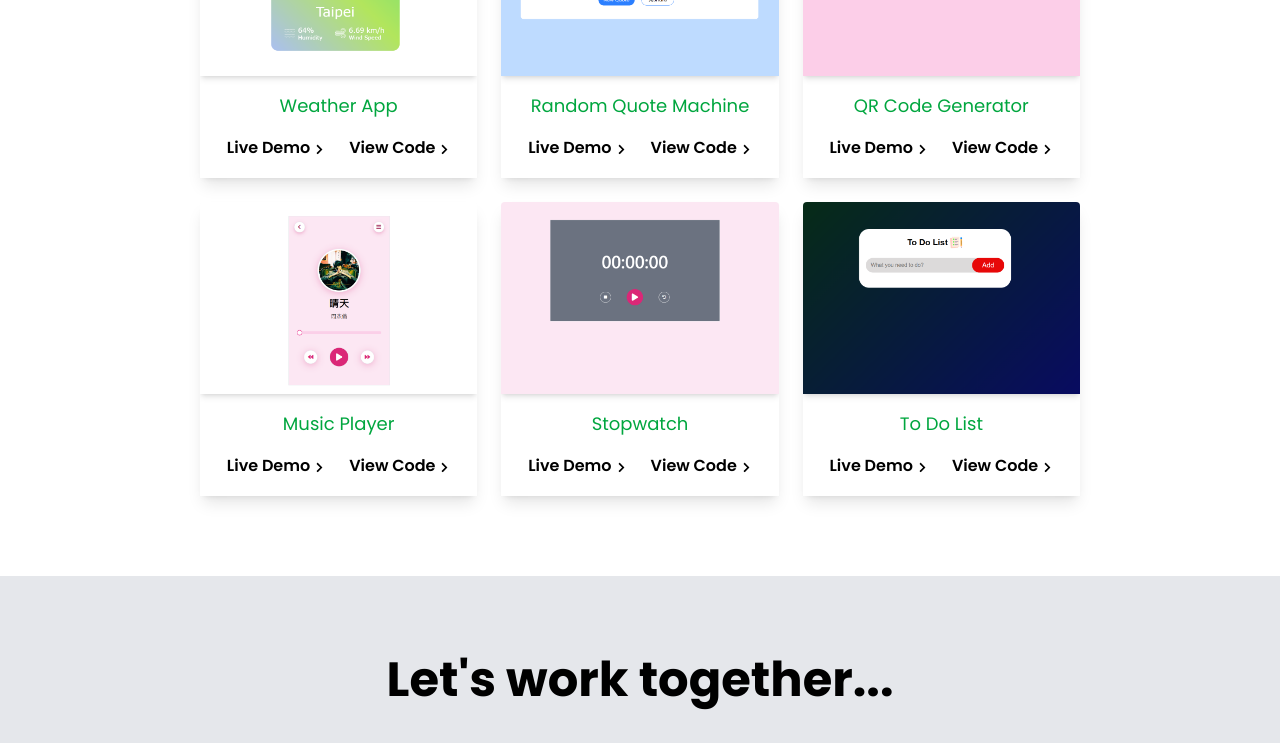
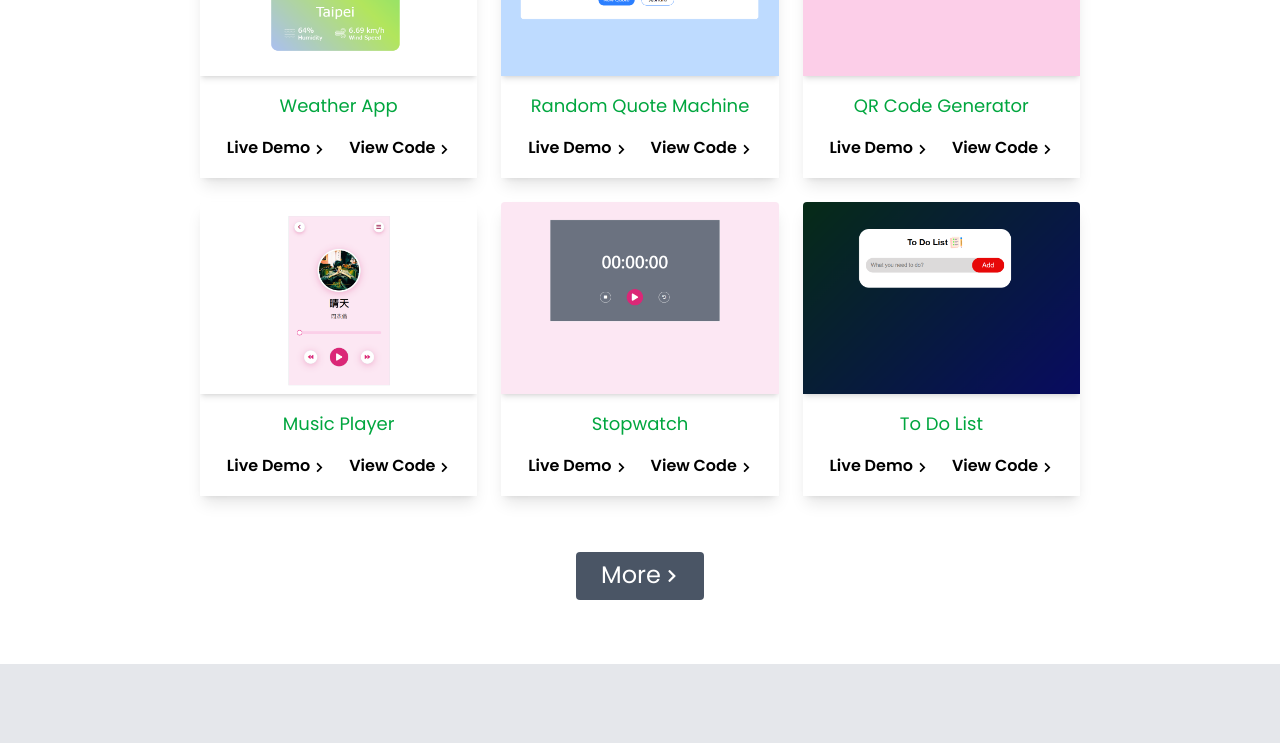
Before and after one commit to lixinjie520/my-app, a React (Vite) app: page / in a window 1280 px wide. Shown: the part 2296-3039 px from the top of the page. Built offline with nearby package versions, Linux system fonts and the light colour scheme; a web font is replaced by a local one.

Commit message:
Update Projects Section More link

```diff
--- a/src/App.jsx
+++ b/src/App.jsx
@@ -186,7 +186,7 @@ function App() {
           <div className="grid grid-cols-1 sm:grid-cols-2 md:grid-cols-3 gap-6 max-w-xl md:max-w-4xl mx-auto py-4 px-2">
             <div className="projects-card">
               <img
-                src="/public/images/weatherApp.png"
+                src="/images/weatherApp.png"
                 alt="Weather App Project"
                 className="projects-card-img "
               />
@@ -216,7 +216,7 @@ function App() {
             </div>
             <div className="projects-card">
               <img
-                src="/public/images/QuoteGenerator.png"
+                src="/images/QuoteGenerator.png"
                 alt="Random Quote Machine Project"
                 className="projects-card-img"
               />
@@ -248,7 +248,7 @@ function App() {
             </div>
             <div className="projects-card">
               <img
-                src="/public/images/QRCodeGenerator.png"
+                src="/images/QRCodeGenerator.png"
                 alt="QR Code Project"
                 className="projects-card-img"
               />
@@ -278,7 +278,7 @@ function App() {
             </div>
             <div className="projects-card">
               <img
-                src="/public/images/MusicPlayer.png"
+                src="/images/MusicPlayer.png"
                 alt="Music Player Project"
                 className="projects-card-img"
               />
@@ -308,7 +308,7 @@ function App() {
             </div>
             <div className="projects-card">
               <img
-                src="/public/images/Stopwatch.png"
+                src="/images/Stopwatch.png"
                 alt="Stopwatch Project"
                 className="projects-card-img"
               />
@@ -338,7 +338,7 @@ function App() {
             </div>
             <div className="projects-card">
               <img
-                src="/public/images/ToDoList.png"
+                src="/images/ToDoList.png"
                 alt="To Do List Project"
                 className="projects-card-img"
               />
@@ -367,6 +367,13 @@ function App() {
               </div>
             </div>
           </div>
+          <a
+            href="https://github.com/lixinjie520?tab=repositories" target="_blank"
+            className="flex items-center space-x-1 justify-center mt-10 w-32 h-12 rounded text-white text-2xl  mx-auto bg-gray-600 cursor-pointer hover:bg-blue-800 transition-colors duration-200"
+          >
+            <button className="pb-0.5 cursor-pointer">More</button>
+            <FaChevronRight className="text-[14px] leading-none" />
+          </a>
         </section>
         {/* 聯繫方式 */}
         <section id="contact" className="py-20 px-6 bg-gray-200">
--- a/src/output.css
+++ b/src/output.css
@@ -20,9 +20,15 @@
     --color-blue-400: oklch(70.7% 0.165 254.624);
     --color-blue-500: oklch(62.3% 0.214 259.815);
     --color-blue-600: oklch(54.6% 0.245 262.881);
+    --color-blue-700: oklch(48.8% 0.243 264.376);
+    --color-blue-800: oklch(42.4% 0.199 265.638);
     --color-indigo-700: oklch(45.7% 0.24 277.023);
+    --color-pink-200: oklch(89.9% 0.061 343.231);
+    --color-pink-400: oklch(71.8% 0.202 349.761);
+    --color-pink-600: oklch(59.2% 0.249 0.584);
     --color-gray-200: oklch(92.8% 0.006 264.531);
     --color-gray-400: oklch(70.7% 0.022 261.325);
+    --color-gray-600: oklch(44.6% 0.03 256.802);
     --color-black: #000;
     --color-white: #fff;
     --spacing: 0.25rem;
@@ -36,6 +42,8 @@
     --text-base--line-height: calc(1.5 / 1);
     --text-lg: 1.125rem;
     --text-lg--line-height: calc(1.75 / 1.125);
+    --text-xl: 1.25rem;
+    --text-xl--line-height: calc(1.75 / 1.25);
     --text-2xl: 1.5rem;
     --text-2xl--line-height: calc(2 / 1.5);
     --text-4xl: 2.25rem;
@@ -48,6 +56,7 @@
     --font-weight-bold: 700;
     --tracking-wide: 0.025em;
     --leading-relaxed: 1.625;
+    --radius-2xl: 1rem;
     --ease-in-out: cubic-bezier(0.4, 0, 0.2, 1);
     --default-transition-duration: 150ms;
     --default-transition-timing-function: cubic-bezier(0.4, 0, 0.2, 1);
@@ -237,6 +246,9 @@
   .mt-5 {
     margin-top: calc(var(--spacing) * 5);
   }
+  .mt-10 {
+    margin-top: calc(var(--spacing) * 10);
+  }
   .mr-1 {
     margin-right: calc(var(--spacing) * 1);
   }
@@ -270,6 +282,12 @@
   .inline-block {
     display: inline-block;
   }
+  .table {
+    display: table;
+  }
+  .h-10 {
+    height: calc(var(--spacing) * 10);
+  }
   .h-12 {
     height: calc(var(--spacing) * 12);
   }
@@ -279,11 +297,29 @@
   .h-lvh {
     height: 100lvh;
   }
+  .w-2 {
+    width: calc(var(--spacing) * 2);
+  }
   .w-8 {
     width: calc(var(--spacing) * 8);
   }
+  .w-10 {
+    width: calc(var(--spacing) * 10);
+  }
   .w-12 {
     width: calc(var(--spacing) * 12);
+  }
+  .w-20 {
+    width: calc(var(--spacing) * 20);
+  }
+  .w-24 {
+    width: calc(var(--spacing) * 24);
+  }
+  .w-28 {
+    width: calc(var(--spacing) * 28);
+  }
+  .w-32 {
+    width: calc(var(--spacing) * 32);
   }
   .w-full {
     width: 100%;
@@ -303,8 +339,14 @@
   .flex-1 {
     flex: 1;
   }
+  .border-collapse {
+    border-collapse: collapse;
+  }
   .cursor-pointer {
     cursor: pointer;
+  }
+  .resize {
+    resize: both;
   }
   .grid-cols-1 {
     grid-template-columns: repeat(1, minmax(0, 1fr));
@@ -339,6 +381,20 @@
   .gap-6 {
     gap: calc(var(--spacing) * 6);
   }
+  .space-x-0 {
+    :where(& > :not(:last-child)) {
+      --tw-space-x-reverse: 0;
+      margin-inline-start: calc(calc(var(--spacing) * 0) * var(--tw-space-x-reverse));
+      margin-inline-end: calc(calc(var(--spacing) * 0) * calc(1 - var(--tw-space-x-reverse)));
+    }
+  }
+  .space-x-0\.5 {
+    :where(& > :not(:last-child)) {
+      --tw-space-x-reverse: 0;
+      margin-inline-start: calc(calc(var(--spacing) * 0.5) * var(--tw-space-x-reverse));
+      margin-inline-end: calc(calc(var(--spacing) * 0.5) * calc(1 - var(--tw-space-x-reverse)));
+    }
+  }
   .space-x-1 {
     :where(& > :not(:last-child)) {
       --tw-space-x-reverse: 0;
@@ -352,8 +408,18 @@
   .rounded {
     border-radius: 0.25rem;
   }
+  .rounded-2xl {
+    border-radius: var(--radius-2xl);
+  }
   .rounded-full {
     border-radius: calc(infinity * 1px);
+  }
+  .border {
+    border-style: var(--tw-border-style);
+    border-width: 1px;
+  }
+  .bg-black {
+    background-color: var(--color-black);
   }
   .bg-black\/50 {
     background-color: color-mix(in srgb, #000 50%, transparent);
@@ -363,6 +429,12 @@
   }
   .bg-gray-200 {
     background-color: var(--color-gray-200);
+  }
+  .bg-gray-400 {
+    background-color: var(--color-gray-400);
+  }
+  .bg-gray-600 {
+    background-color: var(--color-gray-600);
   }
   .bg-white {
     background-color: var(--color-white);
@@ -429,8 +501,14 @@
   .pt-4 {
     padding-top: calc(var(--spacing) * 4);
   }
+  .pb-0 {
+    padding-bottom: calc(var(--spacing) * 0);
+  }
   .pb-0\.5 {
     padding-bottom: calc(var(--spacing) * 0.5);
+  }
+  .pb-1 {
+    padding-bottom: calc(var(--spacing) * 1);
   }
   .pb-16 {
     padding-bottom: calc(var(--spacing) * 16);
@@ -471,8 +549,18 @@
     font-size: var(--text-sm);
     line-height: var(--tw-leading, var(--text-sm--line-height));
   }
+  .text-xl {
+    font-size: var(--text-xl);
+    line-height: var(--tw-leading, var(--text-xl--line-height));
+  }
   .text-\[11px\] {
     font-size: 11px;
+  }
+  .text-\[13px\] {
+    font-size: 13px;
+  }
+  .text-\[14px\] {
+    font-size: 14px;
   }
   .leading-none {
     --tw-leading: 1;
@@ -539,6 +627,61 @@
     --tw-shadow-color: oklch(70.7% 0.022 261.325);
     @supports (color: color-mix(in lab, red, red)) {
       --tw-shadow-color: color-mix(in oklab, var(--color-gray-400) var(--tw-shadow-alpha), transparent);
+    }
+  }
+  .outline {
+    outline-style: var(--tw-outline-style);
+    outline-width: 1px;
+  }
+  .transition-colors {
+    transition-property: color, background-color, border-color, outline-color, text-decoration-color, fill, stroke, --tw-gradient-from, --tw-gradient-via, --tw-gradient-to;
+    transition-timing-function: var(--tw-ease, var(--default-transition-timing-function));
+    transition-duration: var(--tw-duration, var(--default-transition-duration));
+  }
+  .duration-200 {
+    --tw-duration: 200ms;
+    transition-duration: 200ms;
+  }
+  .hover\:bg-blue-600 {
+    &:hover {
+      @media (hover: hover) {
+        background-color: var(--color-blue-600);
+      }
+    }
+  }
+  .hover\:bg-blue-700 {
+    &:hover {
+      @media (hover: hover) {
+        background-color: var(--color-blue-700);
+      }
+    }
+  }
+  .hover\:bg-blue-800 {
+    &:hover {
+      @media (hover: hover) {
+        background-color: var(--color-blue-800);
+      }
+    }
+  }
+  .hover\:bg-pink-200 {
+    &:hover {
+      @media (hover: hover) {
+        background-color: var(--color-pink-200);
+      }
+    }
+  }
+  .hover\:bg-pink-400 {
+    &:hover {
+      @media (hover: hover) {
+        background-color: var(--color-pink-400);
+      }
+    }
+  }
+  .hover\:bg-pink-600 {
+    &:hover {
+      @media (hover: hover) {
+        background-color: var(--color-pink-600);
+      }
     }
   }
   .hover\:text-green-700 {
@@ -750,6 +893,11 @@
   inherits: false;
   initial-value: 0;
 }
+@property --tw-border-style {
+  syntax: "*";
+  inherits: false;
+  initial-value: solid;
+}
 @property --tw-gradient-position {
   syntax: "*";
   inherits: false;
@@ -869,6 +1017,11 @@
   inherits: false;
   initial-value: 0 0 #0000;
 }
+@property --tw-outline-style {
+  syntax: "*";
+  inherits: false;
+  initial-value: solid;
+}
 @property --tw-duration {
   syntax: "*";
   inherits: false;
@@ -903,11 +1056,6 @@
   inherits: false;
   initial-value: 0;
 }
-@property --tw-border-style {
-  syntax: "*";
-  inherits: false;
-  initial-value: solid;
-}
 @property --tw-ease {
   syntax: "*";
   inherits: false;
@@ -916,6 +1064,7 @@
   @supports ((-webkit-hyphens: none) and (not (margin-trim: inline))) or ((-moz-orient: inline) and (not (color:rgb(from red r g b)))) {
     *, ::before, ::after, ::backdrop {
       --tw-space-x-reverse: 0;
+      --tw-border-style: solid;
       --tw-gradient-position: initial;
       --tw-gradient-from: #0000;
       --tw-gradient-via: #0000;
@@ -942,6 +1091,7 @@
       --tw-ring-offset-width: 0px;
       --tw-ring-offset-color: #fff;
       --tw-ring-offset-shadow: 0 0 #0000;
+      --tw-outline-style: solid;
       --tw-duration: initial;
       --tw-scale-x: 1;
       --tw-scale-y: 1;
@@ -949,7 +1099,6 @@
       --tw-translate-x: 0;
       --tw-translate-y: 0;
       --tw-translate-z: 0;
-      --tw-border-style: solid;
       --tw-ease: initial;
     }
   }
```
